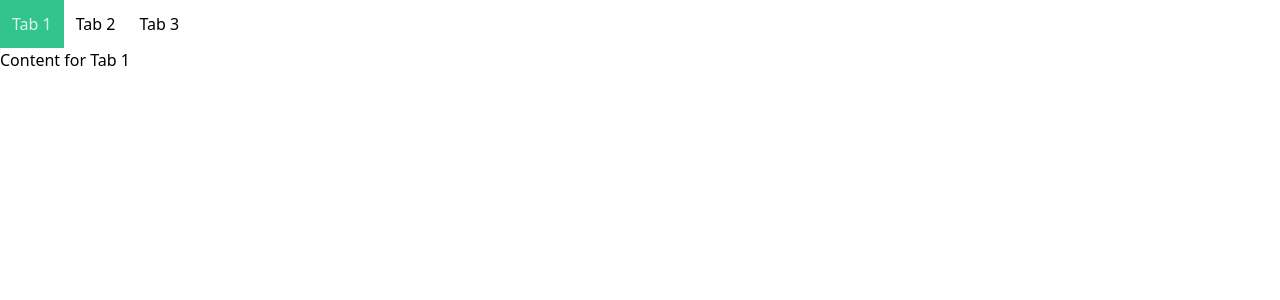
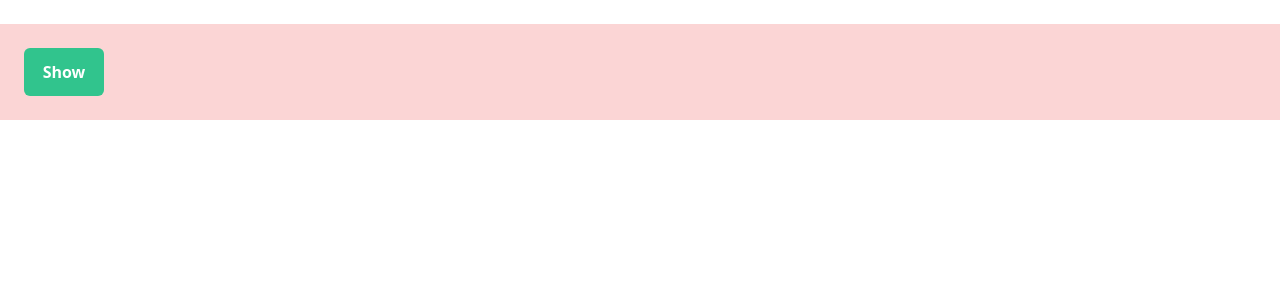
Before and after one commit to Mark-Alexis-Posadas/learn-zustand, a React (Vite) app: page / in a window 1280 px wide. Shown: the top 300 px of the page. Built offline with nearby package versions, Linux system fonts and the light colour scheme.

Commit message:
added hide div when click outside

```diff
--- a/src/App.jsx
+++ b/src/App.jsx
@@ -1,9 +1,9 @@
-import Tab from "./components/Tab/Tab";
+import ToggleContent from "./components/ToggleContent/Toggle";
 
 const App = () => {
   return (
     <div>
-      <Tab />
+      <ToggleContent />
     </div>
   );
 };
--- a/src/components/ToggleContent/Toggle.jsx
+++ b/src/components/ToggleContent/Toggle.jsx
@@ -1,18 +1,29 @@
+import { useEffect, useRef } from "react";
 import useToggle from "./useToggle";
+const Toggle = () => {
+  const { isToggle, isToggleText, setIsToggle } = useToggle();
+  const containerRef = useRef(null);
 
-const Toggle = () => {
-  const { isToggle, setIstoggle, isToggleText } = useToggle((state) => {
-    return {
-      isToggle: state.isToggle,
-      setIstoggle: state.setIsToggle,
-      isToggleText: state.isToggleText,
+  useEffect(() => {
+    const handleClickOutside = (e) => {
+      if (containerRef.current && !containerRef.current.contains(e.target)) {
+        // Clicked outside the container, hide the content
+        setIsToggle();
+      }
     };
-  });
+
+    document.addEventListener("click", handleClickOutside);
+
+    return () => {
+      document.removeEventListener("click", handleClickOutside);
+    };
+  }, [setIsToggle]);
+
   return (
-    <div className="container mx-auto mt-6 bg-red-200 p-6">
+    <div className="container mx-auto mt-6 bg-red-200 p-6" ref={containerRef}>
       <button
-        onClick={setIstoggle}
-        className="bg-green-400 hover:bg-green-500 p-3 rounded-md w-20 text-white font-bold"
+        onClick={setIsToggle}
+        className="bg-green-400 hover-bg-green-500 p-3 rounded-md w-20 text-white font-bold"
       >
         {isToggleText}
       </button>
```
